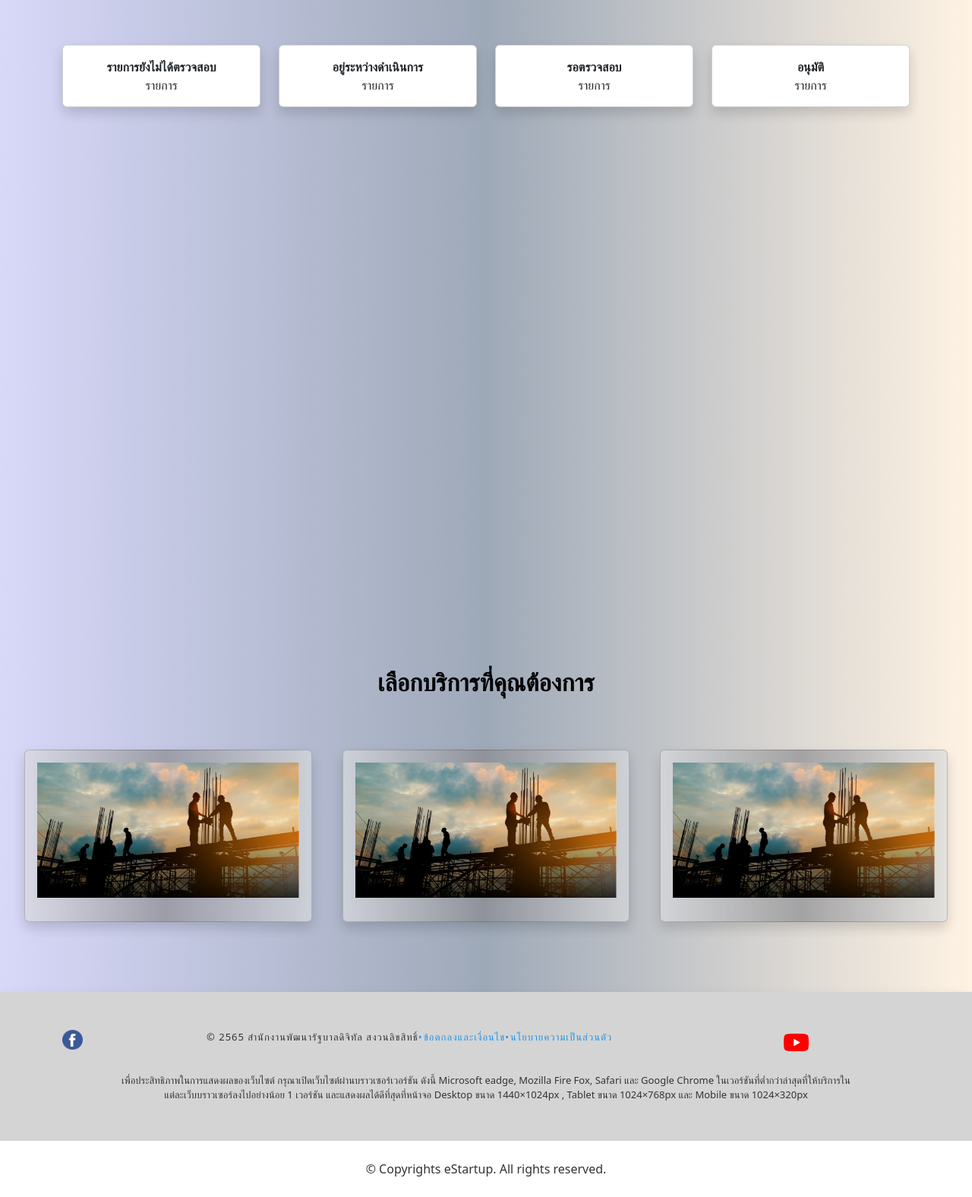
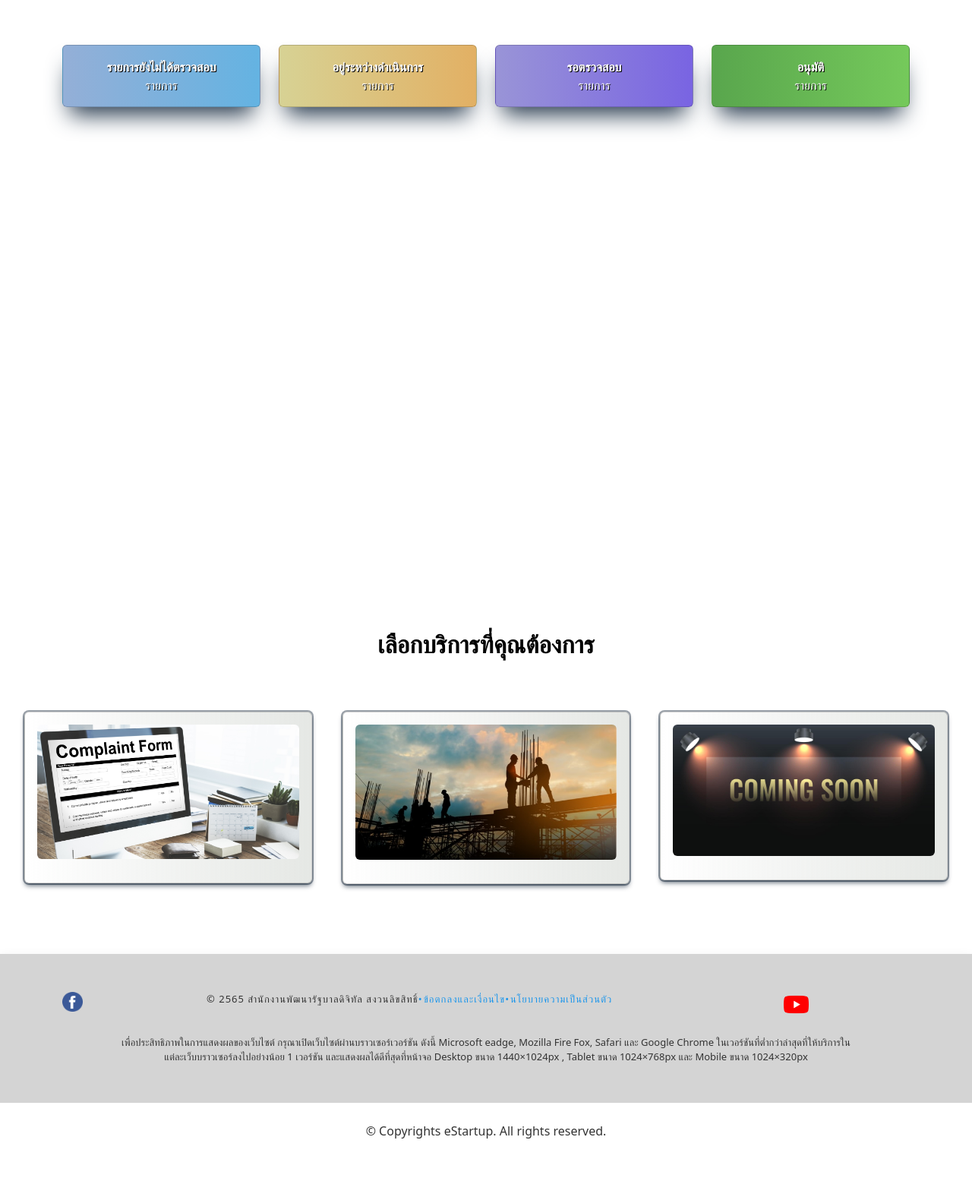
Before and after one commit to toykasem/complaintsystem, a CodeIgniter app: page /database/homeview in a window 1280 px wide. Shown: the part 85-1661 px from the top of the page at 76% size. After the commit the page ends 1584 px from the top, so only its background shows below. Run offline with CodeIgniter, Linux system fonts and the light colour scheme; data that the repository does not hold is empty; some libraries are stand-ins or nearby versions.

Commit message:
fix data

```diff
--- a/application/views/front/homeindex.php
+++ b/application/views/front/homeindex.php
@@ -28,11 +28,11 @@
 </head>
 <?php if (isset($landing)) : ?>
 
-    <body style="background: rgb(17,187,241);background: linear-gradient(90deg, rgba(17,187,241,1) 0%, rgba(230,251,255,1) 100%);">
+    <body style="background: rgb(169,157,230);
+background: radial-gradient(circle, rgba(169,157,230,1) 0%, rgba(175,178,213,1) 46%, rgba(124,139,223,1) 100%);">
     <?php else : ?>
 
-        <body style="background: rgb(216,216,249);
-background: linear-gradient(90deg, rgba(216,216,249,1) 0%, rgba(158,169,184,1) 50%, rgba(255,243,227,1) 100%);">
+        <body >
         <?php endif; ?>
 
         <?php isset($menu) ? $this->load->view('front/menu') : ''  ?>
--- a/application/views/front/homeview/home.php
+++ b/application/views/front/homeview/home.php
@@ -3,38 +3,46 @@
         <?php foreach ($datadashbord as $dashbord) { ?>
             <div class="row">
 
-                <div class="col-md-3">
-                    <div class="card shadow bg-body rounded" data-aos="zoom-in" data-aos-delay="200">
-                        <div class="card-body" style="background-color: initial;">
+                <div class="col-md-3 col-xs-3">
+                    <div class="card rounded" data-aos="zoom-in" data-aos-delay="200" style="background: rgb(148,175,215);
+                        background: linear-gradient(90deg, rgba(148,175,215,1) 0%, rgba(100,179,226,1) 100%);
+                        box-shadow: rgb(38, 57, 77) 0px 20px 30px -10px;">
+                        <div class="card-body" style="color:#fff;text-shadow: 1px 0.5px #000000;">
                             <strong>รายการยังไม่ได้ตรวจสอบ</strong>
-                            <h3><strong style="color:#6666d4"><?php echo $dashbord->status1 ?></strong></h3>
+                            <h3><strong><?php echo $dashbord->status1 ?></strong></h3>
                             <div>รายการ</div>
                         </div>
                     </div>
                 </div>
-                <div class="col-md-3">
-                    <div class="card shadow bg-body rounded" data-aos="zoom-in" data-aos-delay="200">
-                        <div class="card-body" style="background-color: initial;">
+                <div class="col-md-3 col-xs-3">
+                    <div class="card rounded" data-aos="zoom-in" data-aos-delay="200" style="background: rgb(215,210,148);
+                        background: linear-gradient(90deg, rgba(215,210,148,1) 0%, rgba(226,176,100,1) 100%);
+                        box-shadow: rgb(38, 57, 77) 0px 20px 30px -10px;">
+                        <div class="card-body" style="color:#fff; text-shadow: 1px 0.5px #000000;">
                             <strong>อยู่ระหว่างดำเนินการ</strong>
-                            <h3><strong style="color:#6666d4"><?php echo $dashbord->status2 ?></strong></h3>
+                            <h3><strong><?php echo $dashbord->status2 ?></strong></h3>
                             <div>รายการ</div>
                         </div>
                     </div>
                 </div>
-                <div class="col-md-3">
-                    <div class="card shadow bg-body rounded" data-aos="zoom-in" data-aos-delay="200">
-                        <div class="card-body" style="background-color: initial;">
+                <div class="col-md-3 col-xs-3">
+                    <div class="card rounded" data-aos="zoom-in" data-aos-delay="200" style="background: rgb(153,148,215);
+                        background: linear-gradient(90deg, rgba(153,148,215,1) 0%, rgba(121,100,226,1) 100%);
+                        box-shadow: rgb(38, 57, 77) 0px 20px 30px -10px;">
+                        <div class="card-body" style="color:#fff; text-shadow: 1px 0.5px #000000;">
                             <strong>รอตรวจสอบ</strong>
-                            <h3><strong style="color:#6666d4"><?php echo $dashbord->status3 ?></strong></h3>
+                            <h3><strong><?php echo $dashbord->status3 ?></strong></h3>
                             <div>รายการ</div>
                         </div>
                     </div>
                 </div>
-                <div class="col-md-3">
-                    <div class="card shadow bg-body rounded" data-aos="zoom-in" data-aos-delay="200">
-                        <div class="card-body" style="background-color: initial;">
+                <div class="col-md-3 col-xs-3">
+                    <div class="card rounded" data-aos="zoom-in" data-aos-delay="200" style="background: rgb(89,166,77);
+                         background: linear-gradient(90deg, rgba(89,166,77,1) 0%, rgba(117,201,91,1) 100%);
+                         box-shadow: rgb(38, 57, 77) 0px 20px 30px -10px;">
+                        <div class="card-body" style="color:#fff; text-shadow: 1px 0.5px #000000;">
                             <strong>อนุมัติ</strong>
-                            <h3><strong style="color:#6666d4"><?php echo $dashbord->status4 ?></strong></h3>
+                            <h3><strong><?php echo $dashbord->status4 ?></strong></h3>
                             <div>รายการ</div>
                         </div>
                     </div>
@@ -44,7 +52,7 @@
     </div>
 </section>
 <section class="carousel_se_02">
-    <div style="margin-top:100px">
+    <div style="margin-top:50px">
         <div class="row">
             <div class="col-sm-12 text-center wow fadeInUp" data-aos="zoom-in">
                 <h2>เลือกบริการที่คุณต้องการ</h2>
@@ -55,15 +63,17 @@
                     <div class="item">
                         <div style="padding:20px">
                             <a class="ls " href="<?php echo site_url('onestopservice') ?>">
-                                <div class="card shadow  rounded" data-aos="zoom-in" data-aos-delay="200" style="background: rgb(216,218,221);
-background: linear-gradient(90deg, rgba(216,218,221,0.7315301120448179) 0%, rgba(135,135,139,0.6671043417366946) 49%, rgba(216,218,221,0.6755077030812324) 100%);">
+                                <div class="card   rounded" data-aos="zoom-out" data-aos-delay="200" style="background: rgb(150,157,149);
+                                  background: linear-gradient(90deg, rgba(150,157,149,0) 0%, rgba(142,153,139,0.227328431372549) 100%);
+                                  box-shadow: rgba(6, 24, 44, 0.4) 0px 0px 0px 2px, rgba(6, 24, 44, 0.65) 0px 4px 6px -1px, rgba(255, 255, 255, 0.08)
+                                  0px 1px 0px inset;">
                                     <div class="card-body" style="background-color: initial;">
                                         <div class="">
                                             <div class="product-image3 hover15">
-                                                <img src="assets/image/service_2.jpg" alt="ศูนย์บริการจุดเดียวเบ็ดเสร็จ" class="img-fluid pic-1">
+                                                <img src="assets/image/complaint-form.jpg" alt="ศูนย์บริการจุดเดียวเบ็ดเสร็จ" class="img-fluid  rounded">
                                                 <div class="overlay">
                                                     <h5 class="text-white">ศูนย์บริการจุดเดียวเบ็ดเสร็จ</h5>
-                                                    <h4 class="text-white">บริการยื่นคำร้อง/ร้องเรียน และติดตามผล</h4>
+                                                    <strong class="text-white">บริการยื่นคำร้อง/ร้องเรียน และติดตามผล</strong>
                                                 </div>
                                             </div>
 
@@ -77,15 +87,17 @@ background: linear-gradient(90deg, rgba(216,218,221,0.7315301120448179) 0%, rgba
                     <div class="item">
                         <div style="padding:20px">
                             <a class="ls " href="<?php echo site_url('indextestmodel') ?>">
-                                <div class="card shadow  rounded" data-aos="zoom-in" data-aos-delay="200" style="background: rgb(216,218,221);
-background: linear-gradient(90deg, rgba(216,218,221,0.7315301120448179) 0%, rgba(135,135,139,0.6671043417366946) 49%, rgba(216,218,221,0.6755077030812324) 100%); border-radius: 50px;">
-                                    <div class="card-body" style="background-color: initial;">
+                                <div class="card  rounded" data-aos="zoom-in" data-aos-delay="200" style="background: rgb(150,157,149);
+                                  background: linear-gradient(90deg, rgba(150,157,149,0) 0%, rgba(142,153,139,0.227328431372549) 100%);
+                                  box-shadow: rgba(6, 24, 44, 0.4) 0px 0px 0px 2px, rgba(6, 24, 44, 0.65) 0px 4px 6px -1px, rgba(255, 255, 255, 0.08)
+                                  0px 1px 0px inset;">
+                                    <div class="card-body" style="background-color: initial;padding:-10px">
                                         <div class="">
                                             <div class="product-image3 hover15">
-                                                <img src="assets/image/service_2.jpg" alt="ศูนย์บริการจุดเดียวเบ็ดเสร็จ" class="img-fluid pic-1">
+                                                <img src="assets/image/service_2.jpg" alt="ศูนย์บริการจุดเดียวเบ็ดเสร็จ" class="img-fluid  rounded">
                                                 <div class="overlay">
                                                     <h5 class="text-white">ทดสอบ insert update delete</h5>
-                                                    <h4 class="text-white">บริการยื่นคำร้อง/ร้องเรียน และติดตามผล</h4>
+                                                    <strong class="text-white">บริการยื่นคำร้อง/ร้องเรียน และติดตามผล</strong>
                                                 </div>
                                             </div>
                                         </div>
@@ -98,15 +110,17 @@ background: linear-gradient(90deg, rgba(216,218,221,0.7315301120448179) 0%, rgba
                     <!-- 3 -->
                     <div class="item">
                         <div style="padding:20px">
-                            <div class="card shadow rounded" data-aos="zoom-in" data-aos-delay="200" style="background: rgb(216,218,221);
-background: linear-gradient(90deg, rgba(216,218,221,0.7315301120448179) 0%, rgba(135,135,139,0.6671043417366946) 49%, rgba(216,218,221,0.6755077030812324) 100%);">
+                            <div class="card  rounded" data-aos="zoom-out" data-aos-delay="200" style="background: rgb(150,157,149);
+                                  background: linear-gradient(90deg, rgba(150,157,149,0) 0%, rgba(142,153,139,0.227328431372549) 100%);
+                                  box-shadow: rgba(6, 24, 44, 0.4) 0px 0px 0px 2px, rgba(6, 24, 44, 0.65) 0px 4px 6px -1px, rgba(255, 255, 255, 0.08)
+                                  0px 1px 0px inset;">
                                 <div class="card-body" style="background-color: initial;">
                                     <div class="">
                                         <div class="product-image3 hover15">
-                                            <img src="assets/image/service_2.jpg" alt="ศูนย์บริการจุดเดียวเบ็ดเสร็จ" class="img-fluid pic-1">
+                                            <img src="assets/image/coming-soon.jpg" alt="ศูนย์บริการจุดเดียวเบ็ดเสร็จ" class="img-fluid  rounded">
                                             <div class="overlay">
                                                 <h5 class="text-white">comming soon</h5>
-                                                <h4 class="text-white">comming soon</h4>
+                                                <strong class="text-white">comming soon</strong>
                                             </div>
                                         </div>
                                     </div>
@@ -134,6 +148,7 @@ background: linear-gradient(90deg, rgba(216,218,221,0.7315301120448179) 0%, rgba
         overflow: hidden;
 
     }
+
     .hover15::before {
         position: absolute;
         top: 50%;
@@ -149,6 +164,7 @@ background: linear-gradient(90deg, rgba(216,218,221,0.7315301120448179) 0%, rgba
         transform: translate(-50%, -50%);
         opacity: 0;
     }
+
     .hover15:hover::before {
         -webkit-animation: circle .75s;
         animation: circle .75s;
@@ -172,6 +188,7 @@ background: linear-gradient(90deg, rgba(216,218,221,0.7315301120448179) 0%, rgba
         height: auto;
         display: inline-block;
     }
+
     .overlay {
         position: absolute;
         top: 0;
@@ -187,9 +204,11 @@ background: linear-gradient(90deg, rgba(216,218,221,0.7315301120448179) 0%, rgba
         opacity: 0;
         transition: opacity 0.3s ease;
     }
+
     .card-body:hover .overlay {
         opacity: 1;
     }
+
     .overlay h5 {
         color: #fff;
         text-align: center;
```
Also changed, not shown: application/views/front/complaint/complaint.php (+125 -108 lines), application/views/front/complaint/stepcheckcliam.php (+15 -12 lines), application/views/front/landingpage/landingpage.php (+5 -5 lines), application/views/front/onestopservice/onestopservice.php (+6 -3 lines), assets/image/coming-soon.jpg (added), assets/image/complaint-form.jpg (added).
